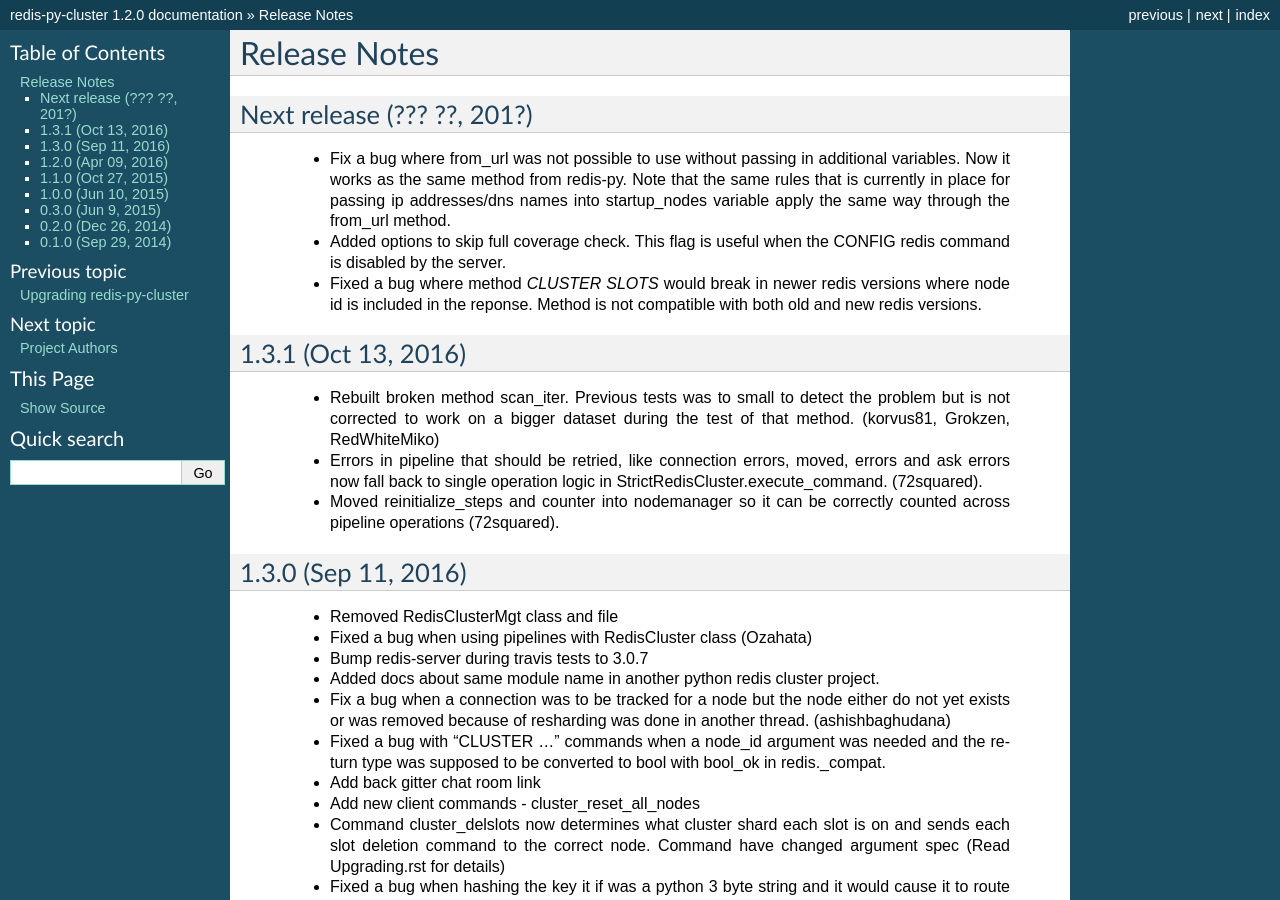
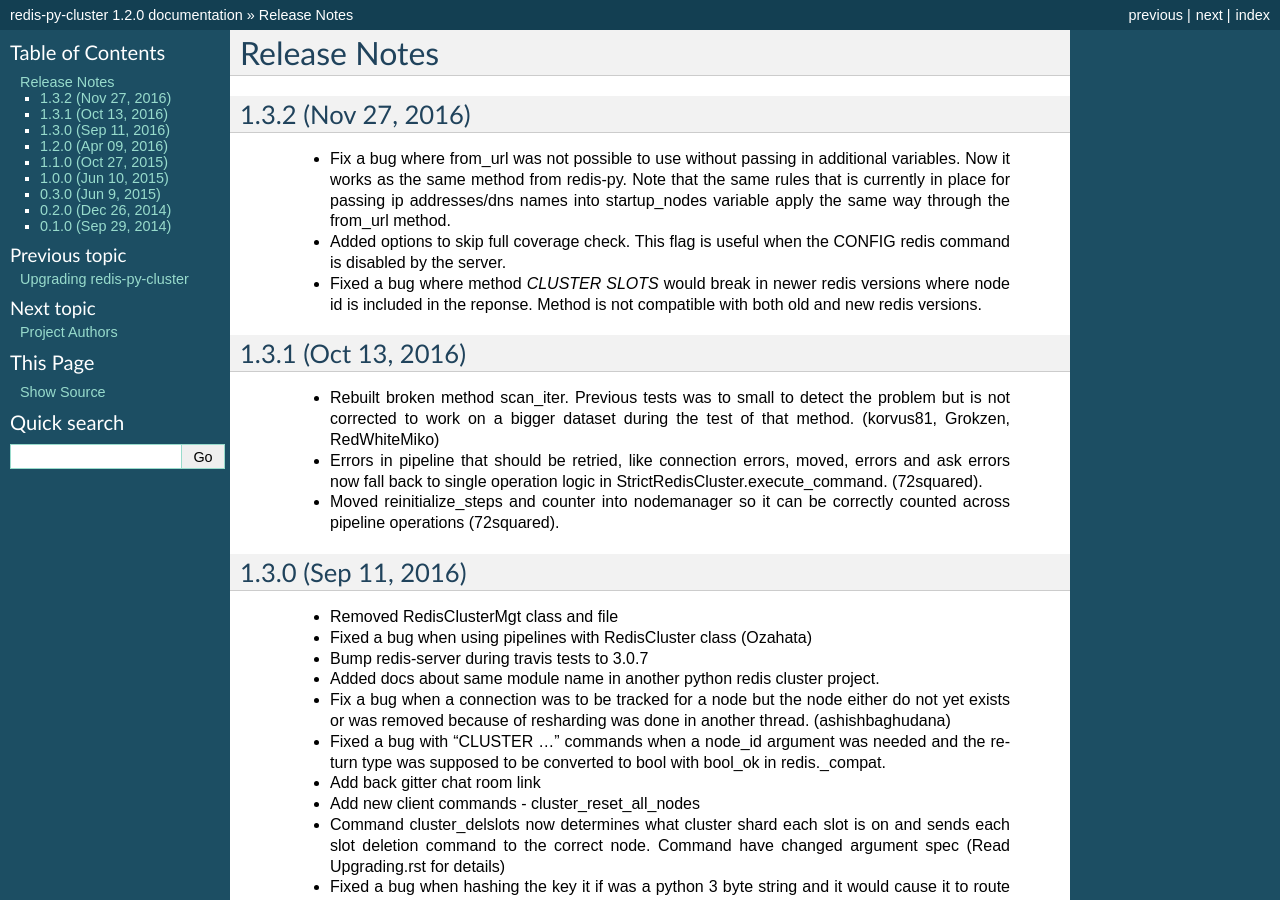
Before and after one commit to Grokzen/redis-py-cluster, a Sphinx documentation site: the page built from docs/release-notes.rst, in a window 1280 px wide and 900 px high. Built offline with Sphinx 7.4.7, drawn with Linux system fonts in a browser that asks for light colours.

Commit message:
Bump version to 1.3.2 to prepare for release

```diff
--- a/docs/release-notes.rst
+++ b/docs/release-notes.rst
@@ -1,8 +1,8 @@
 Release Notes
 =============
 
-Next release (??? ??, 201?)
----------------------------
+1.3.2 (Nov 27, 2016)
+--------------------
 
     * Fix a bug where from_url was not possible to use without passing in additional variables. Now it works as the same method from redis-py.
       Note that the same rules that is currently in place for passing ip addresses/dns names into startup_nodes variable apply the same way through
--- a/docs/upgrading.rst
+++ b/docs/upgrading.rst
@@ -4,8 +4,8 @@
 This document describes what must be done when upgrading between different versions to ensure that code still works.
 
 
-1.3.1 --> Next release
-----------------------
+1.3.1 --> 1.3.2
+---------------
 
 If your redis instance is configured to not have the `CONFIG ...` comannds enabled due to security reasons you need to pass this into the client object `skip_full_coverage_check=True`. Benefits is that the client class no longer requires the `CONFIG ...` commands to be enabled on the server. Downsides is that you can't use the option in your redis server and still use the same feature in this client.
 
--- a/rediscluster/__init__.py
+++ b/rediscluster/__init__.py
@@ -16,7 +16,7 @@
 setattr(redis, "StrictClusterPipeline", StrictClusterPipeline)
 
 # Major, Minor, Fix version
-__version__ = (1, 3, 1)
+__version__ = (1, 3, 2)
 
 if sys.version_info[0:3] == (3, 4, 0):
     raise RuntimeError("CRITICAL: rediscluster do not work with python 3.4.0. Please use 3.4.1 or higher.")
--- a/setup.py
+++ b/setup.py
@@ -20,7 +20,7 @@
 
 setup(
     name="redis-py-cluster",
-    version="1.3.1",
+    version="1.3.2",
     description="Cluster library for redis 3.0.0 built on top of redis-py lib",
     long_description=readme + '\n\n' + history,
     author="Johan Andersson",
```
